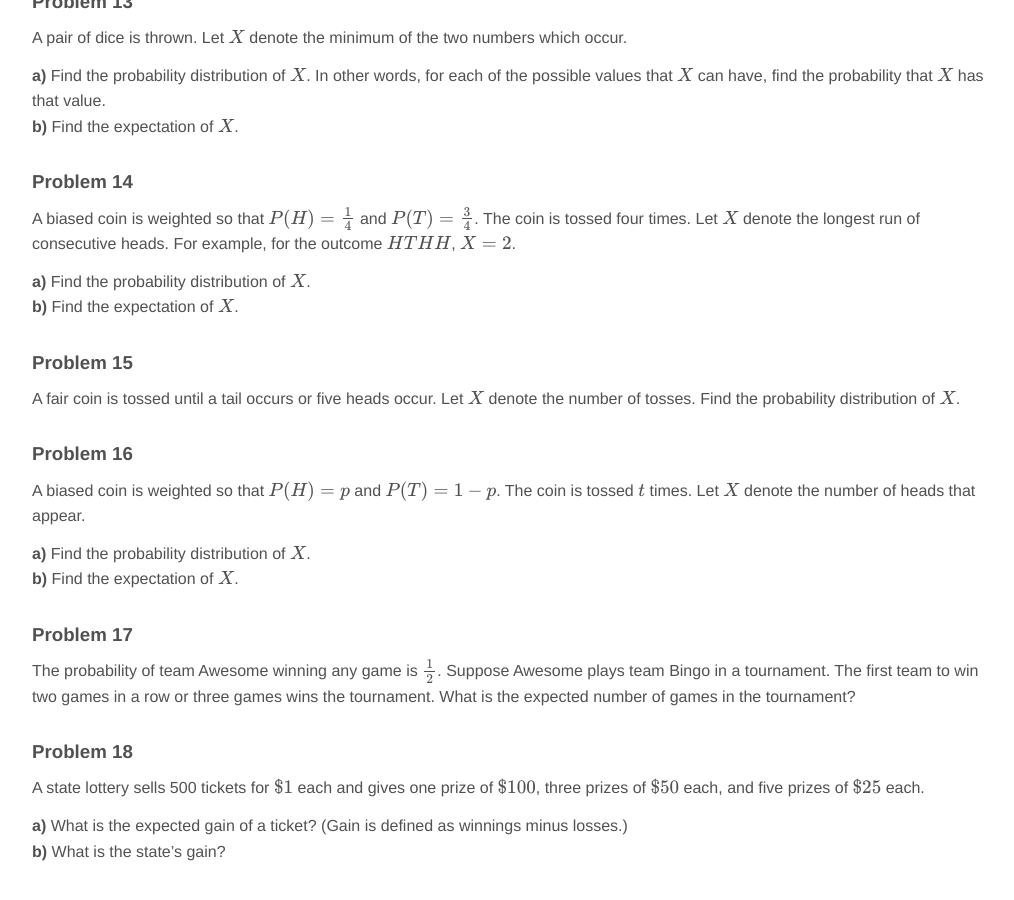
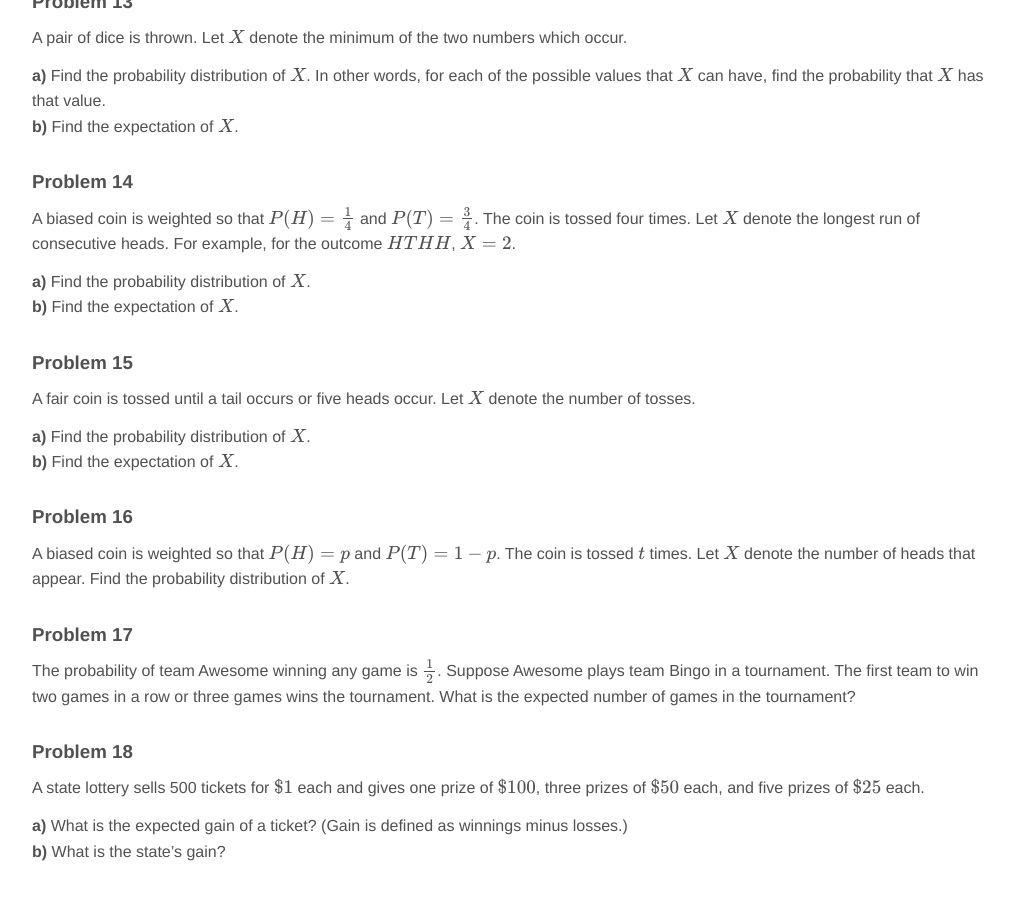
Before and after one commit to jnylam/jnylam.github.io, a Jekyll site: the page built from _courses/55/homework09.md, in a window 1280 px wide and 900 px high, scrolled down 2808 px. Shown: the whole window, without its empty margins (128-1142 px from the left). Built offline with Jekyll 4.4.1, drawn with Linux system fonts in a browser that asks for light colours; formulas are drawn with MathJax 3.

Commit message:
55 hw9 fix

```diff
--- a/_courses/55/homework09.md
+++ b/_courses/55/homework09.md
@@ -129,14 +129,14 @@
 
 ### Problem 15
 
-A fair coin is tossed until a tail occurs or five heads occur. Let $$X$$ denote the number of tosses. Find the probability distribution of $$X$$.
+A fair coin is tossed until a tail occurs or five heads occur. Let $$X$$ denote the number of tosses.
+
+__a)__ Find the probability distribution of $$X$$.
+__b)__ Find the expectation of $$X$$.
 
 ### Problem 16
 
-A biased coin is weighted so that $$P(H) = p$$ and $$P(T) = 1-p$$. The coin is tossed $$t$$ times. Let $$X$$ denote the number of heads that appear.
-
-__a)__ Find the probability distribution of $$X$$.
-__b)__ Find the expectation of $$X$$.
+A biased coin is weighted so that $$P(H) = p$$ and $$P(T) = 1-p$$. The coin is tossed $$t$$ times. Let $$X$$ denote the number of heads that appear. Find the probability distribution of $$X$$.
 
 ### Problem 17
 
```
